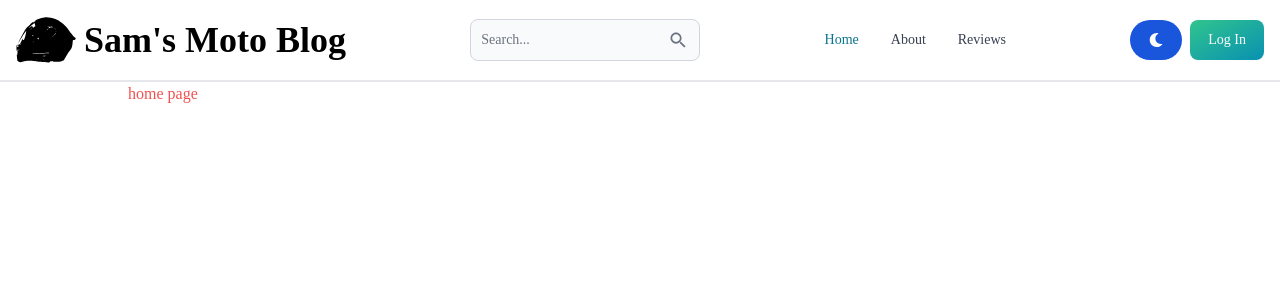
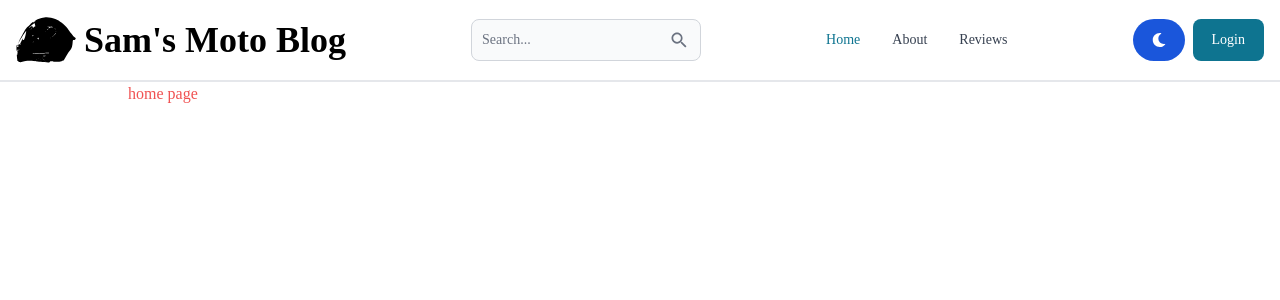
Before and after one commit to samuelchen17/moto-blog, a React (Vite) app in the folder client/: page / in a window 1280 px wide. Shown: the top 300 px of the page. Built offline with nearby package versions, Linux system fonts and the light colour scheme.

Commit message:
login modal prototype

```diff
--- a/client/src/components/NavBar/NavBar.tsx
+++ b/client/src/components/NavBar/NavBar.tsx
@@ -7,11 +7,13 @@ import {
   NavbarLink,
   NavbarToggle,
   TextInput,
+  Modal,
 } from "flowbite-react";
 import { Link, useLocation } from "react-router-dom";
 import helmetIcon from "/helmet.svg";
 import { IoMdSearch } from "react-icons/io";
 import { FaMoon } from "react-icons/fa";
+import LoginModal from "../modal/LoginModal";
 
 const NavBar = () => {
   const path = useLocation().pathname;
@@ -41,9 +43,10 @@ const NavBar = () => {
         <Button className="hidden sm:inline" pill color="blue">
           <FaMoon />
         </Button>
-        <Link to="/login">
+        {/* <Link to="/login">
           <Button gradientDuoTone="greenToBlue">Log In</Button>
-        </Link>
+        </Link> */}
+        <Button onClick={() => setOpenModal(true)}>Login</Button>
         <NavbarToggle />
       </div>
 
@@ -58,6 +61,15 @@ const NavBar = () => {
           <Link to="/edit">Reviews</Link>
         </NavbarLink>
       </NavbarCollapse>
+      <Modal
+        show={openModal}
+        size="md"
+        popup
+        onClose={() => setOpenModal(false)}
+        // initialFocus={emailInputRef}
+      >
+        <LoginModal />
+      </Modal>
     </Navbar>
   );
 };
--- a/client/src/components/modal/LoginModal.tsx
+++ b/client/src/components/modal/LoginModal.tsx
@@ -1,18 +1,10 @@
 import { useRef } from "react";
 import { Button, Checkbox, Label, Modal, TextInput } from "flowbite-react";
 
-const LoginModal = (setOpenModal: boolean) => {
+const LoginModal = () => {
   const emailInputRef = useRef<HTMLInputElement>(null);
   return (
     <>
-      <Button onClick={() => setOpenModal(true)}>Toggle modal</Button>
-      <Modal
-        show={openModal}
-        size="md"
-        popup
-        onClose={() => setOpenModal(false)}
-        initialFocus={emailInputRef}
-      >
       <Modal.Header />
       <Modal.Body>
         <div className="space-y-6">
@@ -62,7 +54,6 @@ const LoginModal = (setOpenModal: boolean) => {
           </div>
         </div>
       </Modal.Body>
-      </Modal>
     </>
   );
 };
```
Lines whose indentation alone changed are shown as unchanged.
